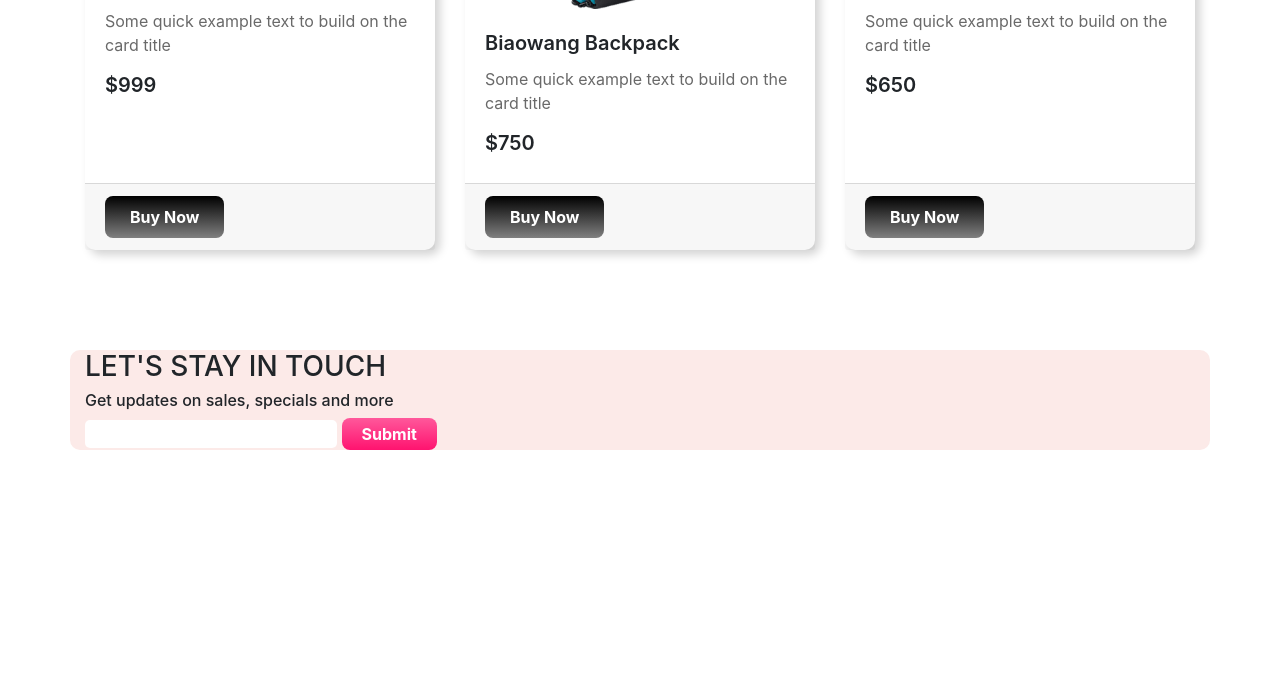
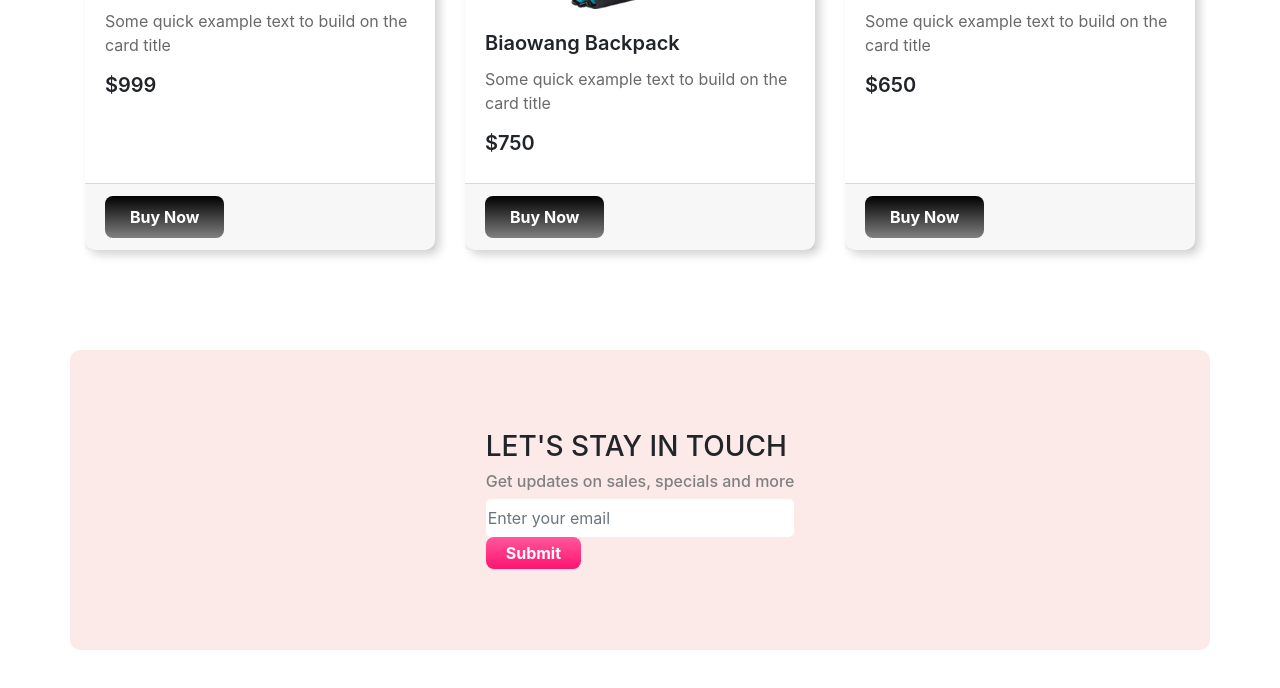
Before and after one commit to InjamulRashik/panda-commerce, a plain HTML site: page index.html in a window 1280 px wide. Shown: the part 1893-2581 px from the top of the page. Before the commit the page ends 2443 px from the top, so only its background shows below. Drawn offline with nearby package versions, Linux system fonts and the light colour scheme.

Commit message:
Subscription Added!

```diff
--- a/index.html
+++ b/index.html
@@ -240,11 +240,23 @@
       </div>
     </div>
 
-    <div class="container orange-bg justify-content-center" id="subscribe">
-      <h3>LET'S STAY IN TOUCH</h3>
-      <h6>Get updates on sales, specials and more</h6>
-      <input type="text" name="" id="input" />
-      <button class="submit-button" type="submit">Submit</button>
+    <div
+      class="container orange-bg d-flex align-items-center justify-content-center"
+      id="subscribe"
+    >
+      <div class="">
+        <h3>LET'S STAY IN TOUCH</h3>
+        <h6>Get updates on sales, specials and more</h6>
+        <input
+          class="form-control"
+          type="text"
+          name=""
+          id="input"
+          placeholder="Enter your email"
+        />
+
+        <button class="submit-button" type="submit">Submit</button>
+      </div>
     </div>
 
     <script
--- a/style.css
+++ b/style.css
@@ -82,3 +82,9 @@
   cursor: pointer;
   font-weight: bold;
 }
+#subscribe {
+  height: 300px;
+}
+#subscribe h6 {
+  color: gray;
+}
```
